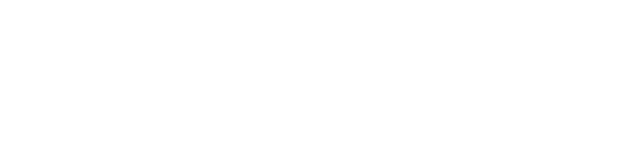
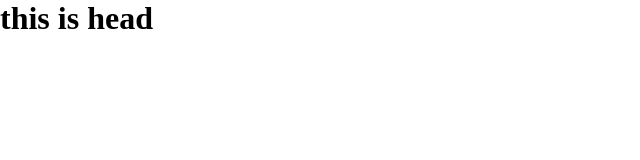
Before and after one commit to najafhanif04/movieproject, a plain HTML site: page index.html in a window 1280 px wide. Shown: the whole page, without its empty margins (0-640 px from the left). Drawn offline with Linux system fonts and the light colour scheme.

Commit message:
qaseem first commit

```diff
--- a/index.html
+++ b/index.html
@@ -7,7 +7,7 @@
     <title>Search Movie</title>
 </head>
 <body>
-
+    <h1>this is head</h1>
     <script src="main.js"></script>
 </body>
 </html>
```
